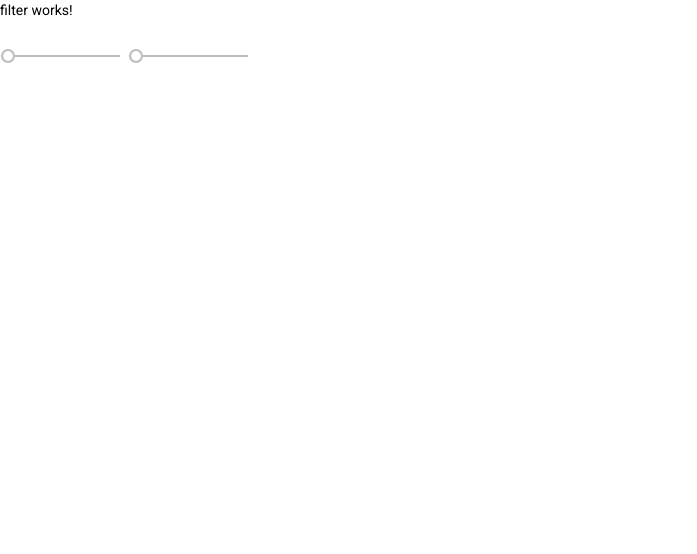
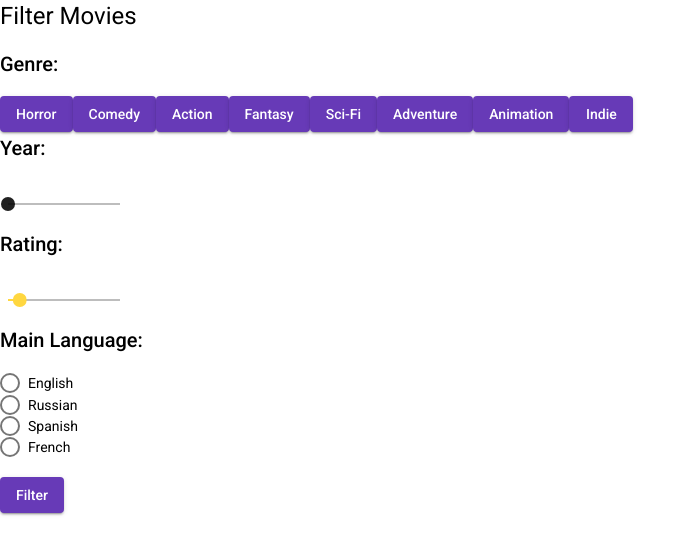
Before and after one commit to just-a-funky-simulation/projectAttempt3, an Angular app: page / in a window 1280 px wide. Shown: the top 554 px of the page, without its empty margins (0-697 px from the left). Built offline with nearby package versions, Linux system fonts and the light colour scheme.

Commit message:
all mat design works, login started

```diff
--- a/src/app/filter/filter.component.html
+++ b/src/app/filter/filter.component.html
@@ -1,6 +1,33 @@
-<p>filter works!</p>
 
+<h1>Filter Movies</h1>
+<h2>Genre:</h2>
+<button mat-raised-button color="primary">Horror</button>
+<button mat-raised-button color="primary">Comedy</button>
+<button mat-raised-button color="primary">Action</button>
+<button mat-raised-button color="primary">Fantasy</button>
+<button mat-raised-button color="primary">Sci-Fi</button>
+<button mat-raised-button color="primary">Adventure</button>
+<button mat-raised-button color="primary">Animation</button>
+<button mat-raised-button color="primary">Indie</button>
+<br>
+<h2>Year:</h2>
 
+<mat-slider thumbLabel min="1900" max="2020" step="1" value="1"></mat-slider>
+<br>
+<h2>Rating:</h2>
+<mat-slider thumbLabel min="0" max="9.5" step="0.5" value="1"></mat-slider>
+<br>
 
-<mat-slider></mat-slider>
-<mat-slider min="1" max="100" step="1" value="1"></mat-slider>
+<h2>Main Language:</h2>
+<mat-radio-group>
+  <mat-radio-button value="1">English</mat-radio-button>
+  <br>
+  <mat-radio-button value="2">Russian</mat-radio-button>
+  <br>
+  <mat-radio-button value="2">Spanish</mat-radio-button>
+  <br>
+  <mat-radio-button value="2">French</mat-radio-button>
+</mat-radio-group>
+<br>
+<br>
+<button mat-raised-button color="primary">Filter</button>
```
Also changed, not shown: src/app/app.module.ts (+7 -0 lines).
